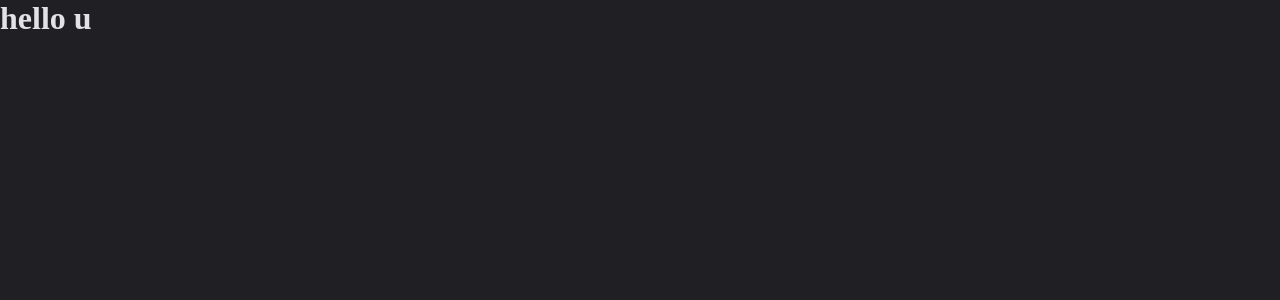
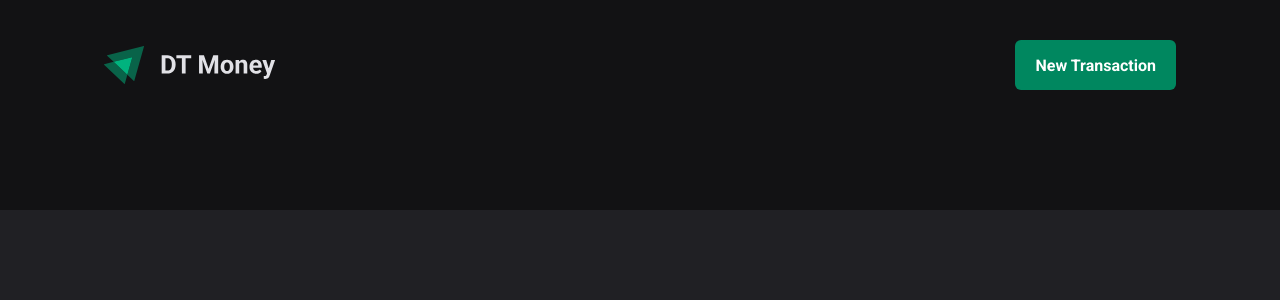
Before and after one commit to BmAlkes/dtMoney, a React (Vite) app: page / in a window 1280 px wide. Shown: the top 300 px of the page. Built offline with nearby package versions, Linux system fonts and the light colour scheme.

Commit message:
feat:add header

```diff
--- a/src/App.tsx
+++ b/src/App.tsx
@@ -1,4 +1,6 @@
 import { ThemeProvider } from "styled-components";
+import { Header } from "./components/Header";
+import { Transactions } from "./pages/Transaction";
 import { GlobalStyles } from "./styles/global";
 import { defaultTheme } from "./styles/themes/defaults";
 
@@ -6,9 +8,7 @@
   return (
     <ThemeProvider theme={defaultTheme}>
       <GlobalStyles />
-      <div className="App">
-        <h1>hello u</h1>
-      </div>
+      <Transactions />
     </ThemeProvider>
   );
 }
--- /dev/null
+++ b/src/components/Header/index.tsx
@@ -0,0 +1,14 @@
+import React from "react";
+import { HeaderContainer, HeaderContent, NewTransactionButton } from "./styles";
+import logoImg from "../../assets/logo.svg";
+
+export const Header = () => {
+  return (
+    <HeaderContainer>
+      <HeaderContent>
+        <img src={logoImg} alt="logo" />
+        <NewTransactionButton>New Transaction</NewTransactionButton>
+      </HeaderContent>
+    </HeaderContainer>
+  );
+};
--- /dev/null
+++ b/src/components/Header/styles.ts
@@ -0,0 +1,36 @@
+import styled from "styled-components";
+
+export const HeaderContainer = styled.header`
+  background: ${(props) => props.theme["gray-900"]};
+  padding: 2.5rem 0 7.5rem;
+`;
+
+export const HeaderContent = styled.div`
+  width: 100%;
+  max-width: 1120px;
+  margin: 0 auto;
+  padding: 0 1.5rem;
+  display: flex;
+  align-items: center;
+  justify-content: space-between;
+
+  img {
+    cursor: pointer;
+  }
+`;
+
+export const NewTransactionButton = styled.button`
+  height: 50px;
+  border: 0;
+  background: ${(props) => props.theme["green-500"]};
+  color: ${(props) => props.theme.white};
+  font-weight: bold;
+  padding: 0 1.25rem;
+  cursor: pointer;
+  border-radius: 6px;
+  transition: background-color 0.3s;
+
+  &:hover {
+    background: ${(props) => props.theme["green-700"]};
+  }
+`;
--- /dev/null
+++ b/src/pages/Transaction/index.tsx
@@ -0,0 +1,6 @@
+import React from "react";
+import { Header } from "../../components/Header";
+
+export const Transactions = () => {
+  return <Header />;
+};
```
Also changed, not shown: src/assets/logo.svg (added), src/pages/Transaction/styles.ts (added).
